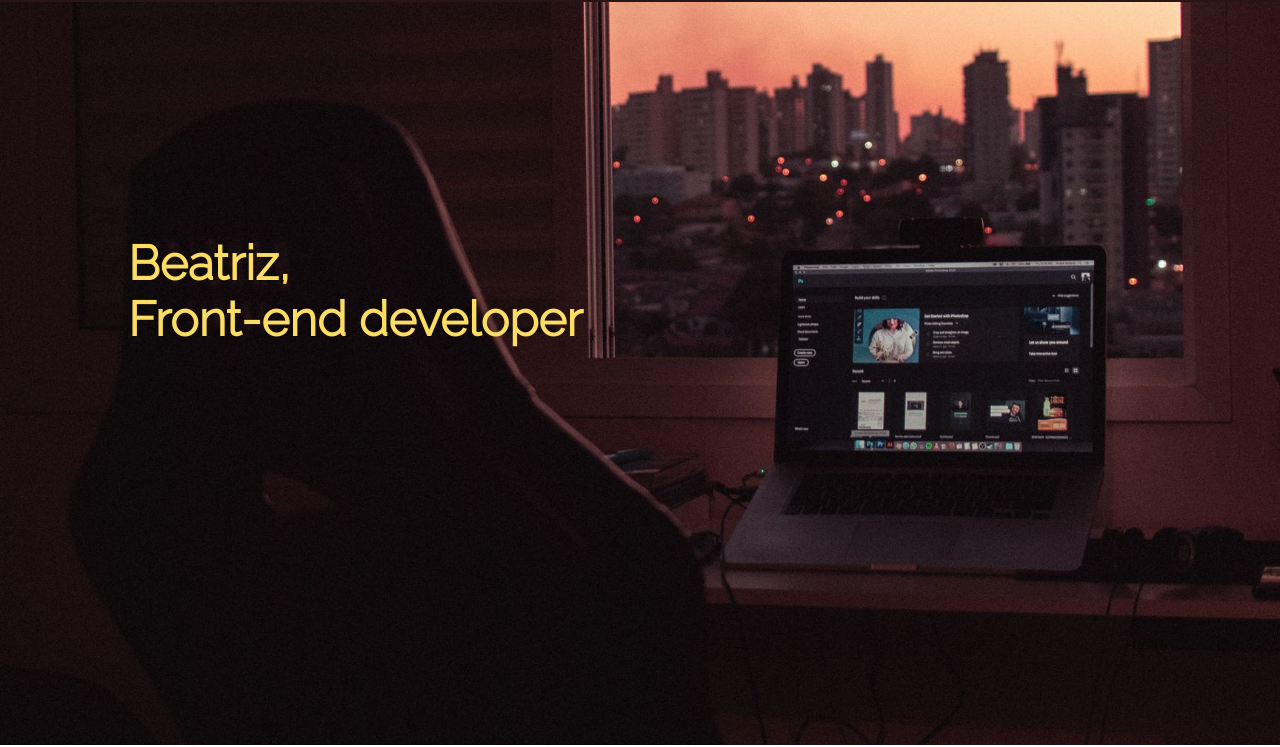
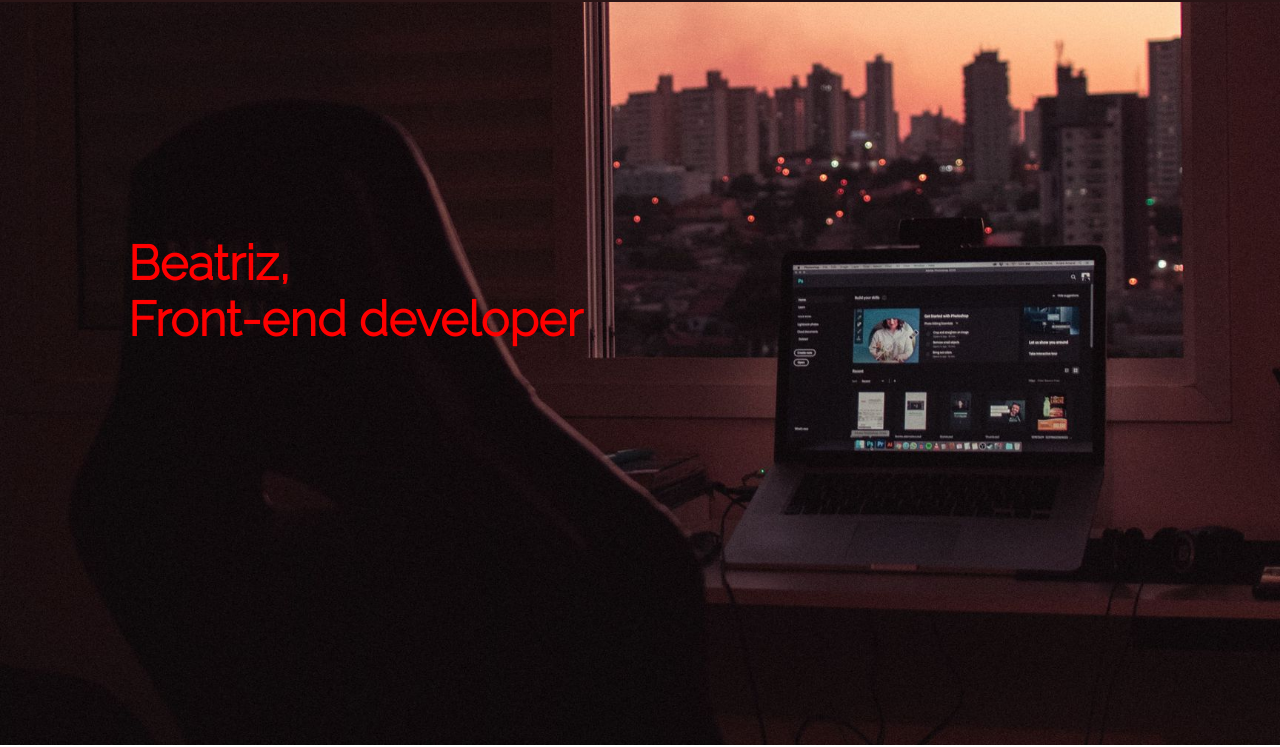
Before and after one commit to beatriz5/beatriz5.github.io, a plain HTML site: page index.html in a window 1280 px wide. Shown: the part 55-802 px from the top of the page. Drawn offline with Linux system fonts and the light colour scheme; a web font is replaced by a local one.

```diff
--- a/style.css
+++ b/style.css
@@ -83,7 +83,7 @@
 h1{
     margin:0;
     padding-left: 10vw;
-    color:#fbdd63;
+    color:red;
     font-size: xxx-large;
     font-family: 'Raleway', sans-serif;
 
```
